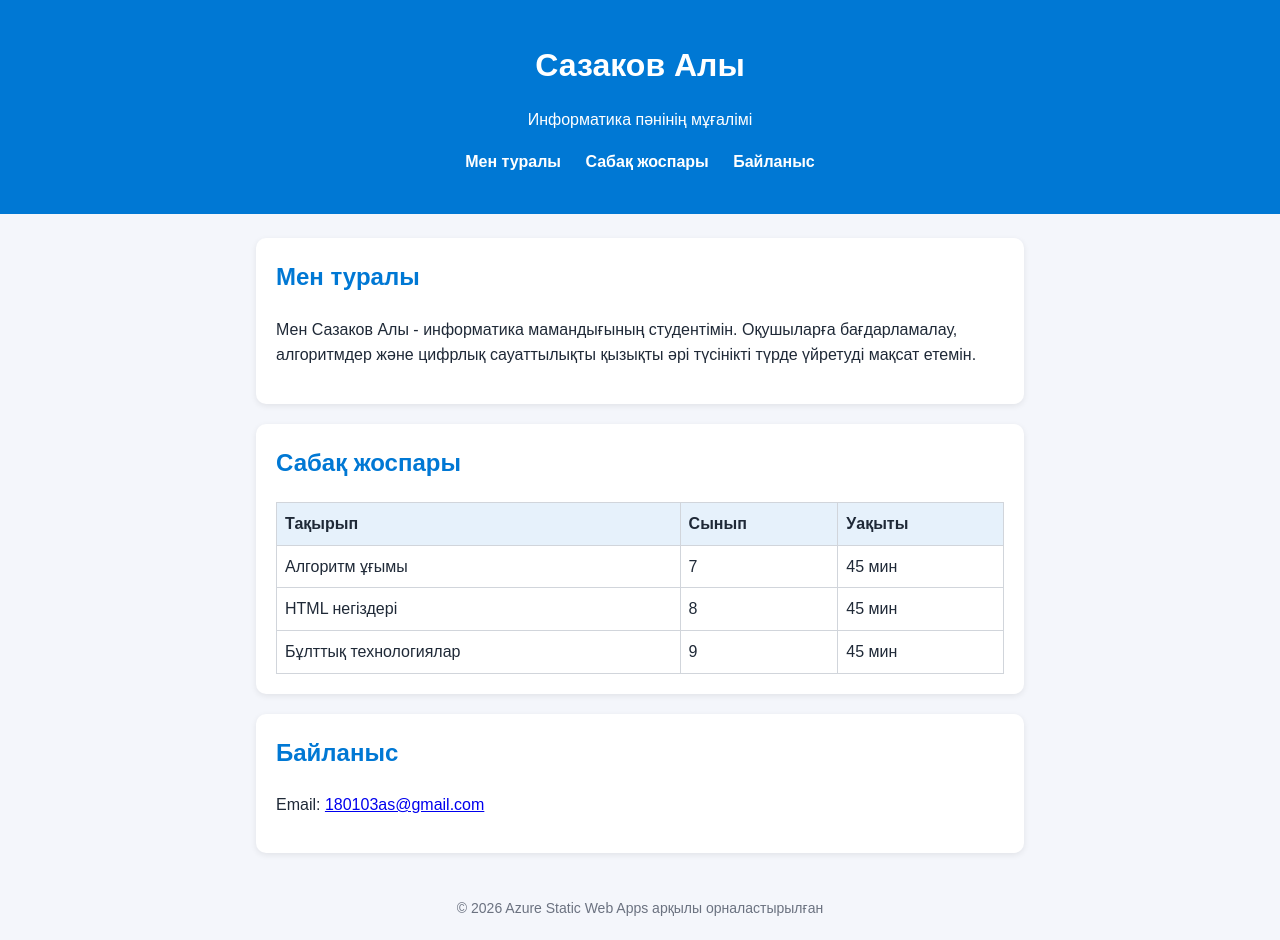
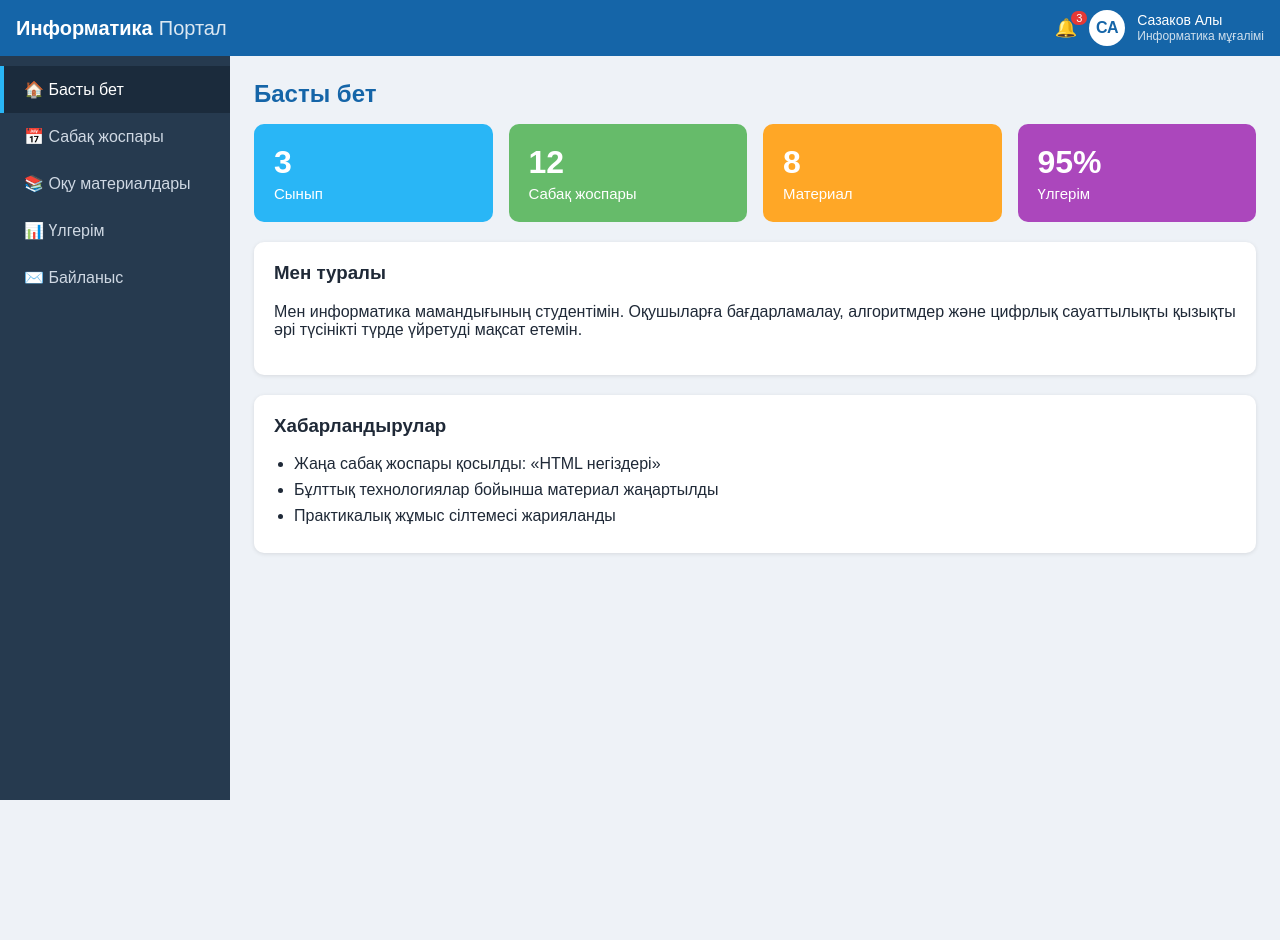
Before and after one commit to 180103as/teacher-site, a plain HTML site: page index.html in a window 1280 px wide. After the commit the page ends 800 px from the top, so only its background shows below. Drawn offline with Linux system fonts and the light colour scheme.

Commit message:
Add files via upload

```diff
--- a/index.html
+++ b/index.html
@@ -3,38 +3,105 @@
 <head>
 <meta charset="UTF-8">
 <meta name="viewport" content="width=device-width, initial-scale=1">
-<title>Информатика мұғалімінің визитка-сайты</title>
+<title>Информатика мұғалімінің порталы</title>
 <link rel="stylesheet" href="style.css">
 </head>
 <body>
-<header>
-  <h1>Сазаков Алы</h1>
-  <p>Информатика пәнінің мұғалімі</p>
-  <nav>
-    <a href="#about">Мен туралы</a>
-    <a href="#plan">Сабақ жоспары</a>
-    <a href="#contacts">Байланыс</a>
-  </nav>
+<header class="top">
+  <button class="burger" onclick="document.body.classList.toggle('open')">☰</button>
+  <div class="logo">Информатика<span>Портал</span></div>
+  <div class="user">
+    <span class="bell">🔔<i>3</i></span>
+    <div class="avatar">СА</div>
+    <div class="uname">Сазаков Алы<small>Информатика мұғалімі</small></div>
+  </div>
 </header>
+
+<aside class="side">
+  <a href="#" class="m active" data-p="home">🏠 Басты бет</a>
+  <a href="#" class="m" data-p="plan">📅 Сабақ жоспары</a>
+  <a href="#" class="m" data-p="mat">📚 Оқу материалдары</a>
+  <a href="#" class="m" data-p="grades">📊 Үлгерім</a>
+  <a href="#" class="m" data-p="contacts">✉️ Байланыс</a>
+</aside>
+
 <main>
-  <section id="about">
-    <h2>Мен туралы</h2>
-    <p>Мен Сазаков Алы - информатика мамандығының студентімін. Оқушыларға бағдарламалау, алгоритмдер және цифрлық сауаттылықты қызықты әрі түсінікті түрде үйретуді мақсат етемін.</p>
+  <section class="page" id="home">
+    <h2>Басты бет</h2>
+    <div class="cards">
+      <div class="card c1"><b>3</b>Сынып</div>
+      <div class="card c2"><b>12</b>Сабақ жоспары</div>
+      <div class="card c3"><b>8</b>Материал</div>
+      <div class="card c4"><b>95%</b>Үлгерім</div>
+    </div>
+    <div class="box">
+      <h3>Мен туралы</h3>
+      <p>Мен информатика мамандығының студентімін. Оқушыларға бағдарламалау, алгоритмдер және цифрлық сауаттылықты қызықты әрі түсінікті түрде үйретуді мақсат етемін.</p>
+    </div>
+    <div class="box">
+      <h3>Хабарландырулар</h3>
+      <ul>
+        <li>Жаңа сабақ жоспары қосылды: «HTML негіздері»</li>
+        <li>Бұлттық технологиялар бойынша материал жаңартылды</li>
+        <li>Практикалық жұмыс сілтемесі жарияланды</li>
+      </ul>
+    </div>
   </section>
-  <section id="plan">
+
+  <section class="page" id="plan" hidden>
     <h2>Сабақ жоспары</h2>
+    <div class="box wide">
     <table>
-      <tr><th>Тақырып</th><th>Сынып</th><th>Уақыты</th></tr>
-      <tr><td>Алгоритм ұғымы</td><td>7</td><td>45 мин</td></tr>
-      <tr><td>HTML негіздері</td><td>8</td><td>45 мин</td></tr>
-      <tr><td>Бұлттық технологиялар</td><td>9</td><td>45 мин</td></tr>
+      <tr><th>№</th><th>Тақырып</th><th>Сынып</th><th>Уақыты</th></tr>
+      <tr><td>1</td><td>Алгоритм ұғымы</td><td>7</td><td>45 мин</td></tr>
+      <tr><td>2</td><td>HTML негіздері</td><td>8</td><td>45 мин</td></tr>
+      <tr><td>3</td><td>CSS стильдері</td><td>8</td><td>45 мин</td></tr>
+      <tr><td>4</td><td>Бұлттық технологиялар</td><td>9</td><td>45 мин</td></tr>
     </table>
+    </div>
   </section>
-  <section id="contacts">
+
+  <section class="page" id="mat" hidden>
+    <h2>Оқу материалдары</h2>
+    <div class="box"><ul>
+      <li>📄 Алгоритмдер: презентация</li>
+      <li>📄 HTML және CSS: конспект</li>
+      <li>🎬 Azure бұлтына сайт орналастыру: бейне</li>
+    </ul></div>
+  </section>
+
+  <section class="page" id="grades" hidden>
+    <h2>Үлгерім</h2>
+    <div class="box wide">
+    <table>
+      <tr><th>Пән</th><th>Сынып</th><th>Орташа балл</th></tr>
+      <tr><td>Информатика</td><td>7</td><td>4.6</td></tr>
+      <tr><td>Информатика</td><td>8</td><td>4.4</td></tr>
+      <tr><td>Информатика</td><td>9</td><td>4.8</td></tr>
+    </table>
+    </div>
+  </section>
+
+  <section class="page" id="contacts" hidden>
     <h2>Байланыс</h2>
-    <p>Email: <a href="mailto:example@mail.kz">180103as@gmail.com</a></p>
+    <div class="box">
+      <p>Email: <a href="mailto:example@mail.kz">example@mail.kz</a></p>
+      <p>Орналастырылған: Microsoft Azure Static Web Apps</p>
+    </div>
   </section>
 </main>
-<footer>© 2026 Azure Static Web Apps арқылы орналастырылған</footer>
+
+<script>
+document.querySelectorAll('.m').forEach(function(a){
+  a.addEventListener('click',function(e){
+    e.preventDefault();
+    document.querySelectorAll('.m').forEach(function(x){x.classList.remove('active')});
+    a.classList.add('active');
+    document.querySelectorAll('.page').forEach(function(p){p.hidden=true});
+    document.getElementById(a.dataset.p).hidden=false;
+    document.body.classList.remove('open');
+  });
+});
+</script>
 </body>
 </html>
--- a/style.css
+++ b/style.css
@@ -1,13 +1,38 @@
 *{box-sizing:border-box}
-body{margin:0;font-family:Arial,sans-serif;background:#f4f6fb;color:#1f2937;line-height:1.6}
-header{background:#0078d4;color:#fff;text-align:center;padding:40px 16px}
-header h1{margin:0 0 6px}
-nav a{color:#fff;margin:0 10px;text-decoration:none;font-weight:bold}
-nav a:hover{text-decoration:underline}
-main{max-width:800px;margin:24px auto;padding:0 16px}
-section{background:#fff;border-radius:10px;padding:20px;margin-bottom:20px;box-shadow:0 2px 6px rgba(0,0,0,.08)}
-h2{color:#0078d4;margin-top:0}
+body{margin:0;font-family:Arial,sans-serif;background:#eef2f7;color:#1f2937}
+.top{position:fixed;top:0;left:0;right:0;height:56px;background:#1565a8;color:#fff;display:flex;align-items:center;justify-content:space-between;padding:0 16px;z-index:10}
+.logo{font-size:20px;font-weight:bold}
+.logo span{font-weight:normal;opacity:.85;margin-left:6px}
+.burger{display:none;background:none;border:0;color:#fff;font-size:24px;cursor:pointer}
+.user{display:flex;align-items:center;gap:12px}
+.bell{position:relative;font-size:18px}
+.bell i{position:absolute;top:-6px;right:-10px;background:#e53935;color:#fff;font-style:normal;font-size:11px;border-radius:10px;padding:1px 5px}
+.avatar{width:36px;height:36px;border-radius:50%;background:#fff;color:#1565a8;font-weight:bold;display:flex;align-items:center;justify-content:center}
+.uname{font-size:14px;line-height:1.2}
+.uname small{display:block;opacity:.8;font-size:12px}
+.side{position:fixed;top:56px;left:0;bottom:0;width:230px;background:#263a4f;padding-top:10px}
+.m{display:block;color:#cfd8e3;text-decoration:none;padding:14px 20px;border-left:4px solid transparent}
+.m:hover{background:#2f465e;color:#fff}
+.m.active{background:#1b2b3c;color:#fff;border-left-color:#29b6f6}
+main{margin:56px 0 0 230px;padding:24px}
+h2{margin:0 0 16px;color:#1565a8}
+h3{margin-top:0}
+.cards{display:grid;grid-template-columns:repeat(auto-fit,minmax(150px,1fr));gap:16px;margin-bottom:20px}
+.card{color:#fff;border-radius:10px;padding:20px;font-size:15px}
+.card b{display:block;font-size:32px;margin-bottom:4px}
+.c1{background:#29b6f6}.c2{background:#66bb6a}.c3{background:#ffa726}.c4{background:#ab47bc}
+.box{background:#fff;border-radius:10px;padding:20px;margin-bottom:20px;box-shadow:0 1px 4px rgba(0,0,0,.1)}
+.box ul{padding-left:20px;margin:0}
+.box li{margin-bottom:8px}
+.wide{overflow-x:auto}
 table{width:100%;border-collapse:collapse}
-th,td{border:1px solid #d1d5db;padding:8px;text-align:left}
-th{background:#e6f1fb}
-footer{text-align:center;padding:20px;color:#6b7280;font-size:14px}
+th,td{padding:10px;border-bottom:1px solid #dde3ea;text-align:left}
+th{background:#e3f0fb;color:#1565a8}
+tr:hover td{background:#f5f9fd}
+@media(max-width:760px){
+ .burger{display:block}
+ .side{transform:translateX(-100%);transition:.2s;z-index:9}
+ body.open .side{transform:none}
+ main{margin-left:0;padding:16px;margin-top:56px}
+ .uname{display:none}
+}
```
